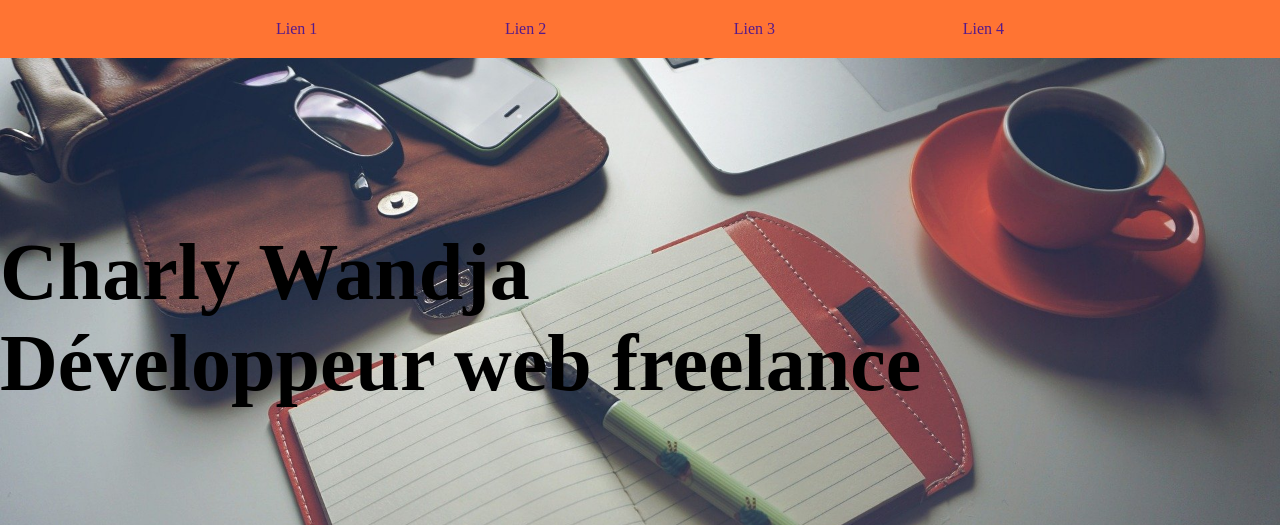
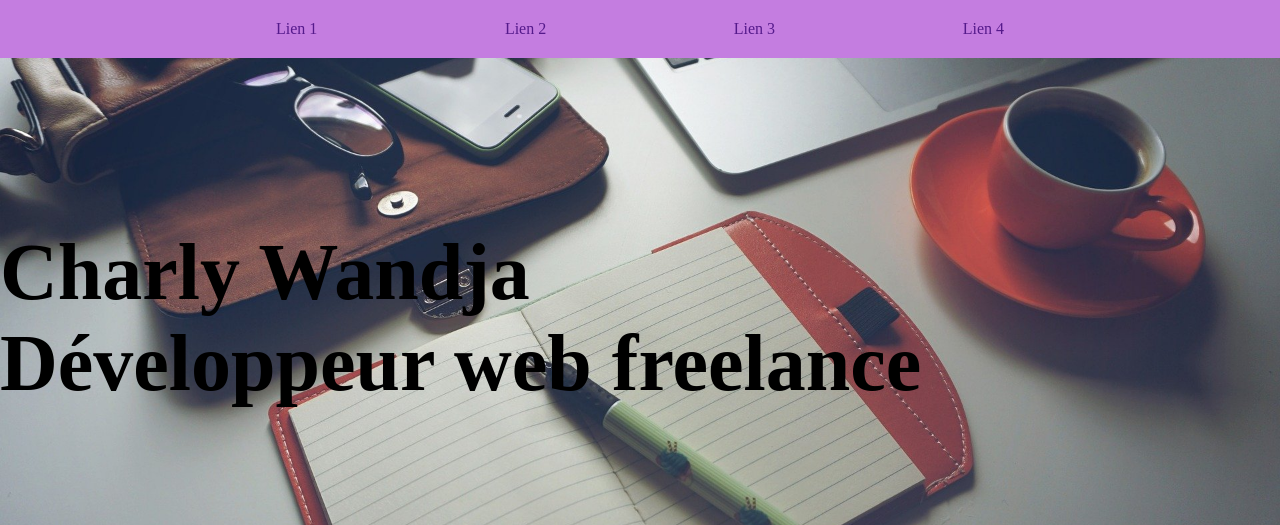
Before and after one commit to TheodoreGoales/testsitemobile, a plain HTML site: page index.html in a window 1280 px wide. Shown: the top 525 px of the page. Drawn offline with Linux system fonts and the light colour scheme.

Commit message:
deuxieme commit

```diff
--- a/css/style.css
+++ b/css/style.css
@@ -19,7 +19,7 @@ ul{
 }
 
 nav{
-    background-color: rgb(255, 116, 51);
+    background-color: rgb(196, 125, 224);
     position:fixed;
     width:100%;
     top:0;
```
